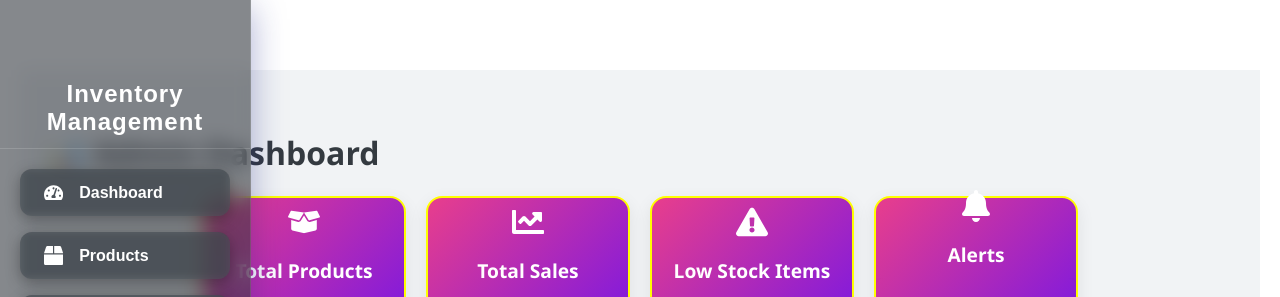
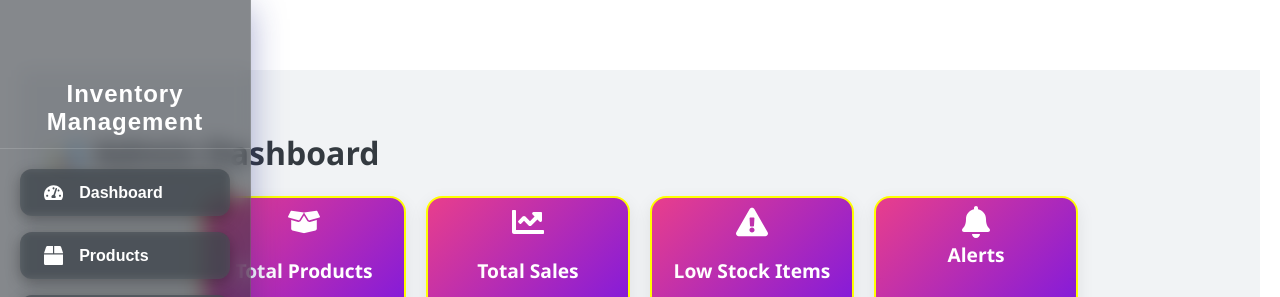
Before and after one commit to Chad96/-Inventory-Management-System, a React (Vite) app: page / in a window 1280 px wide. Shown: the top 297 px of the page. Built offline with nearby package versions, Linux system fonts and the light colour scheme; data requests are answered from the project's data file.

Commit message:
Added icons on the cards

```diff
--- a/src/pages/Dashboard.css
+++ b/src/pages/Dashboard.css
@@ -43,6 +43,12 @@ h1 {
   font-size: 2rem;
   margin-bottom: 10px;
   color: white;
+}
+
+/* Adjust bell icon on alert card */
+.alert-icon {
+  position: relative;
+  top: 16px; /* tweak this as needed */
 }
 
 .alert-list {
--- a/src/pages/Dashboard.jsx
+++ b/src/pages/Dashboard.jsx
@@ -172,7 +172,7 @@ function Dashboard() {
 
         <Card>
           <Card.Body>
-            <div className="icon-box"><FaBell size={32} /></div>
+            <div className="icon-box alert-icon"><FaBell size={32} /></div>
             <Card.Title>Alerts</Card.Title>
             <div className="alert-list">
               {alerts.length === 0 ? (
```
